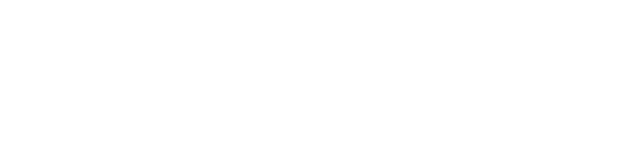
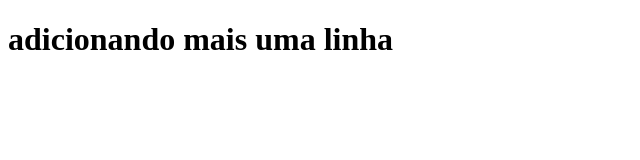
Before and after one commit to Glaicon80/teste, a plain HTML site: page public_html/index.html in a window 1280 px wide. Shown: the whole page, without its empty margins (0-640 px from the left). Drawn offline with Linux system fonts and the light colour scheme.

Commit message:
acrescentei um h1 na linha 10

```diff
--- a/public_html/index.html
+++ b/public_html/index.html
@@ -7,6 +7,7 @@
     <title>Document</title>
 </head>
 <body>
+    <h1>adicionando mais uma linha</h1>
 
 </body>
 </html>
```
